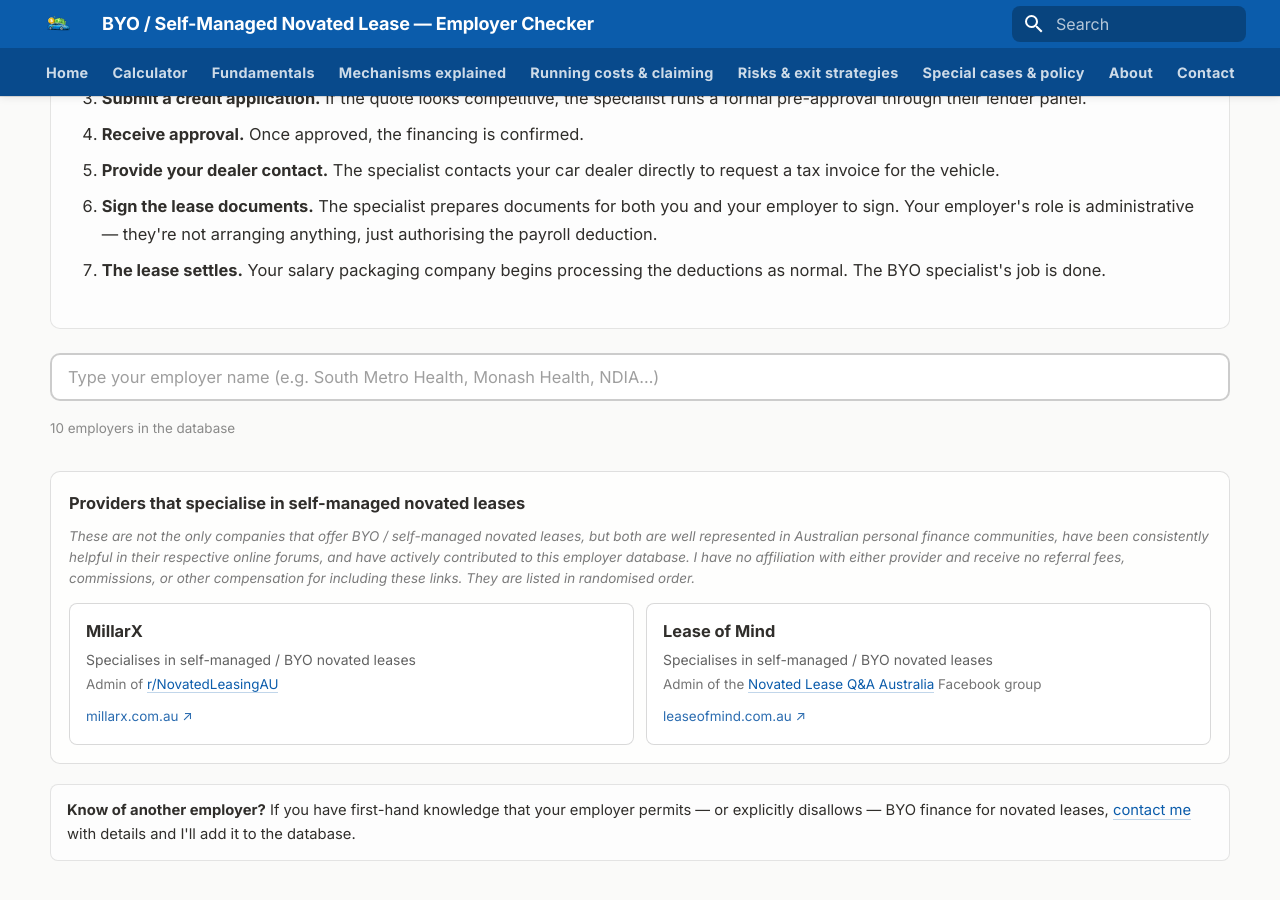
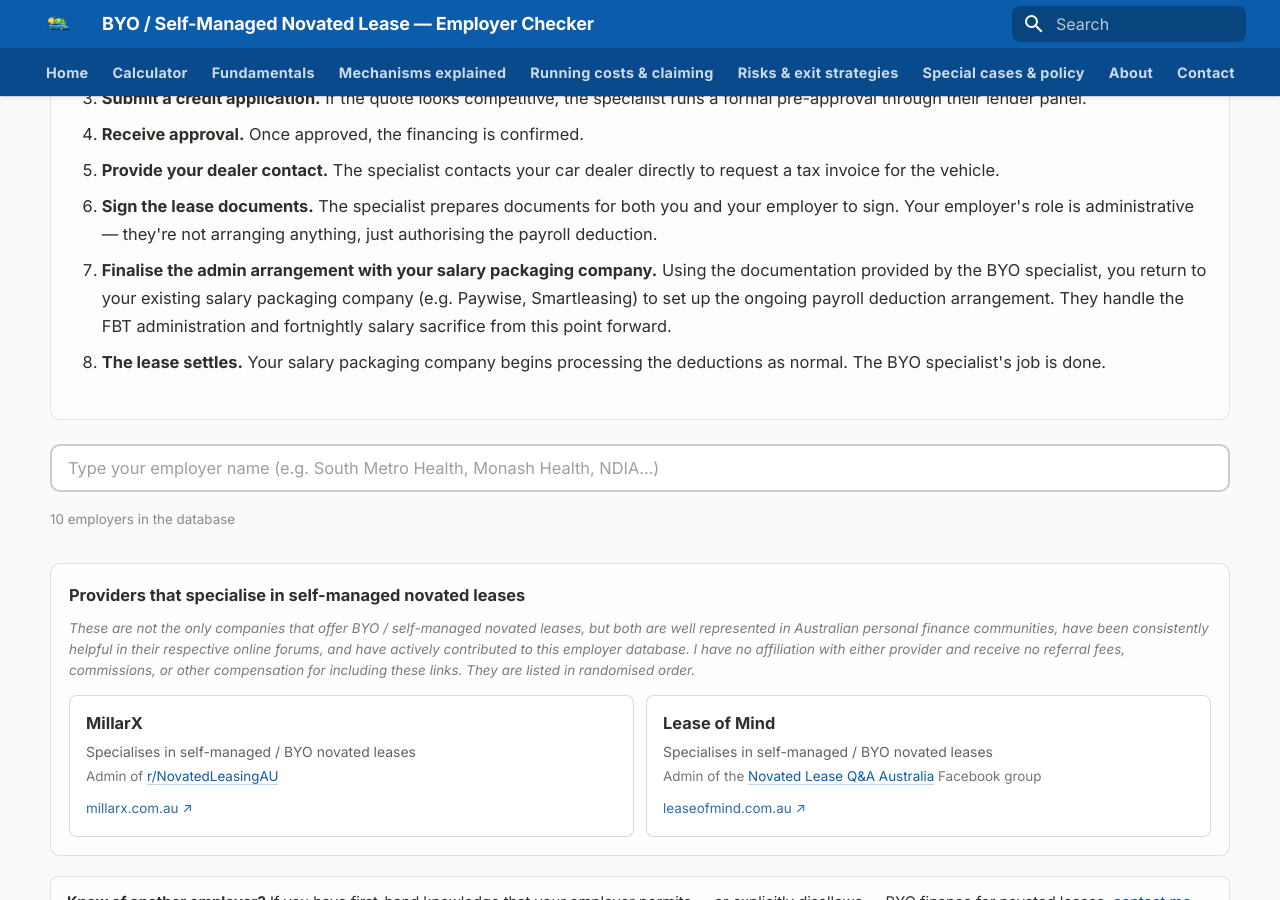
Before and after one commit to novatedlease/novatedlease.github.io, an MkDocs documentation site: the page built from docs/tools/byo-employer-check.md, in a window 1280 px wide and 900 px high, scrolled down 949 px. Built offline with MkDocs 1.6.1 and Material for MkDocs 9.7.7, drawn with Linux system fonts in a browser that asks for light colours.

Commit message:
byo checker: add step 7 — finalise admin arrangement with packaging company
Co-Authored-By: Claude Sonnet 4.6 <noreply@anthropic.com>

```diff
--- a/docs/tools/byo-employer-check.md
+++ b/docs/tools/byo-employer-check.md
@@ -266,7 +266,9 @@ These two sides operate independently. Your packaging company does not need to i
 
 6. **Sign the lease documents.** The specialist prepares documents for both you and your employer to sign. Your employer's role is administrative — they're not arranging anything, just authorising the payroll deduction.
 
-7. **The lease settles.** Your salary packaging company begins processing the deductions as normal. The BYO specialist's job is done.
+7. **Finalise the admin arrangement with your salary packaging company.** Using the documentation provided by the BYO specialist, you return to your existing salary packaging company (e.g. Paywise, Smartleasing) to set up the ongoing payroll deduction arrangement. They handle the FBT administration and fortnightly salary sacrifice from this point forward.
+
+8. **The lease settles.** Your salary packaging company begins processing the deductions as normal. The BYO specialist's job is done.
 
 </div>
 
```
